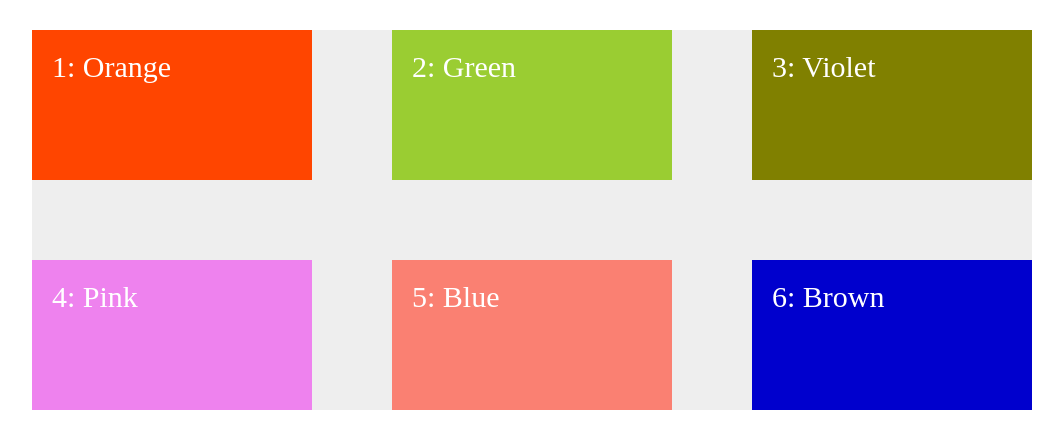
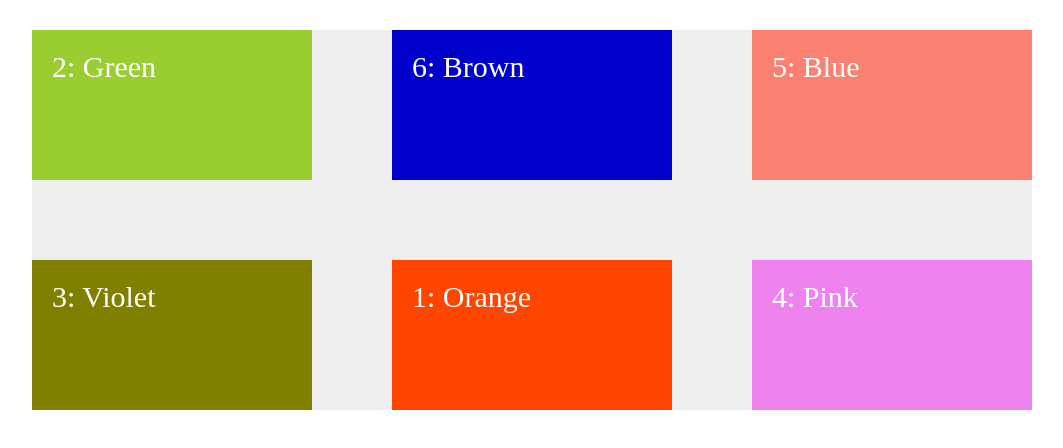
Before and after one commit to dim4ik2911/cssgrid, a plain HTML site: page index.html in a window 1280 px wide. Shown: the whole page, without its empty margins (108-1171 px from the left). Drawn offline with Linux system fonts and the light colour scheme.

Commit message:
positioning grid items

```diff
--- a/style.css
+++ b/style.css
@@ -38,6 +38,16 @@
 
 .item--1 {
   background-color: orangered;
+
+  /* place item on position 5 */
+  /* grid-row-start: 2;
+  grid-row-end: 3;
+  grid-column-start: 2;
+  grid-column-end: 3; */
+
+  /* shorter */
+  grid-row: 2 / 3;
+  grid-column: 2 / 3;
 }
 .item--2 {
   background-color: yellowgreen;
@@ -50,7 +60,18 @@
 }
 .item--5 {
   background-color: salmon;
+
+  /* position item 5 on position 3 */
+  /* grid-row: 1 / 2;
+  grid-column: 3 / 4; */
+
+  /* shorter but confusing */
+  grid-area: 1 / 3 / 2 / 4;
 }
 .item--6 {
   background-color: mediumblue;
+
+  /* position item 6 on position 2 */
+  grid-row: 1 / 2;
+  grid-column: 2 / 3;
 }
```
